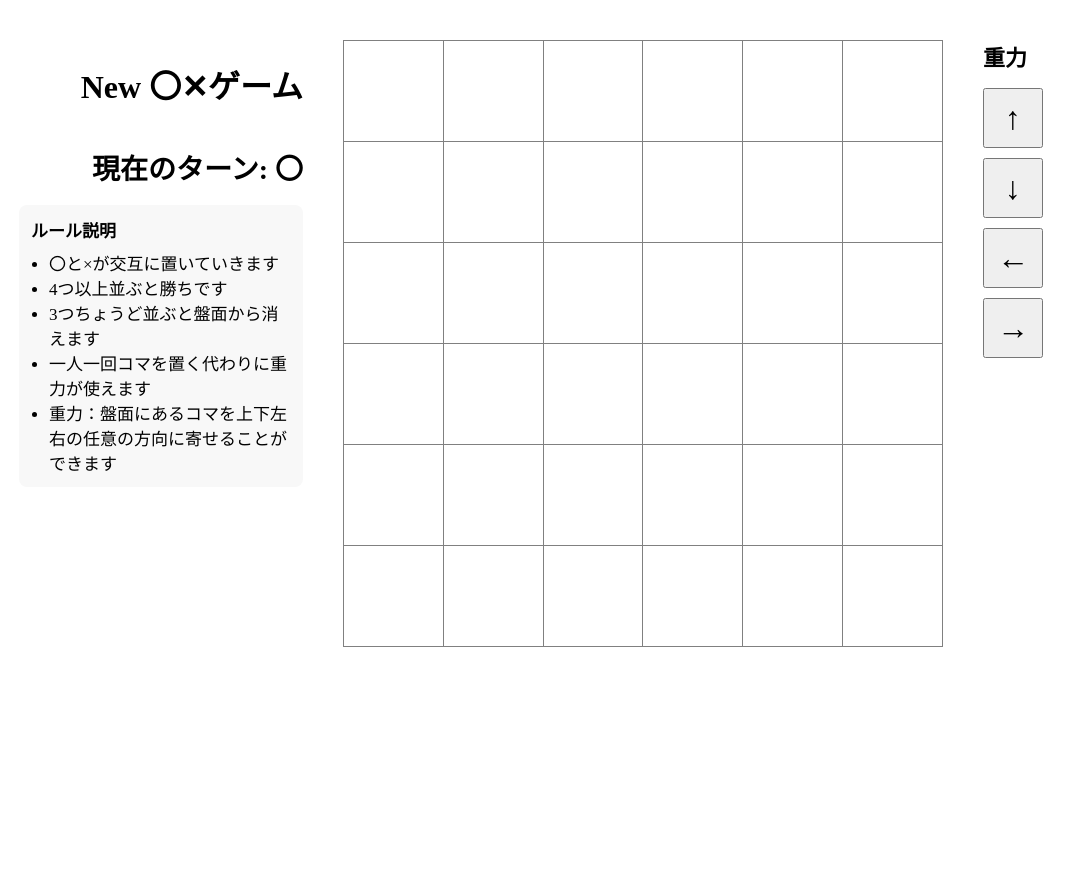
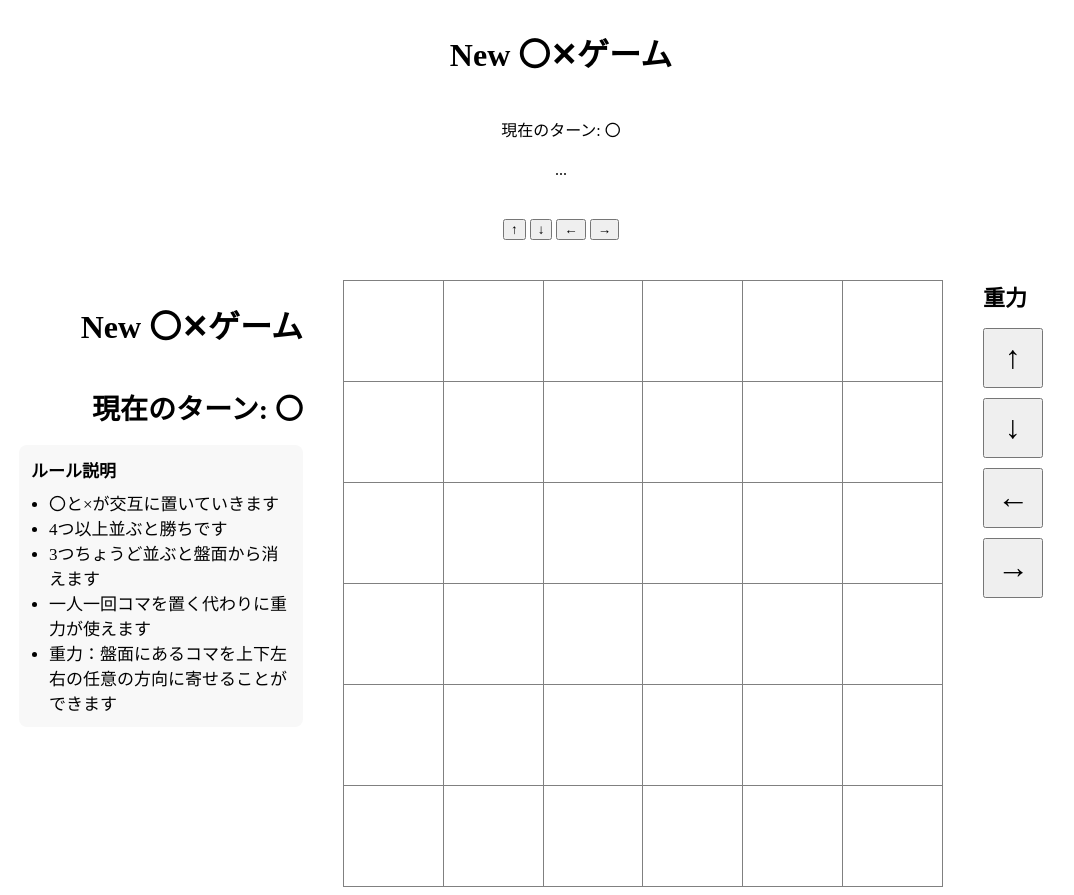
Before and after one commit to yaku151230-cloud/newox, a website: page marubatu.html in a window 1280 px wide. Shown: the whole page, without its empty margins (79-1153 px from the left). Before the commit the page ends 800 px from the top, so only its background shows below. Drawn offline with Linux system fonts and the light colour scheme.

Commit message:
Update marubatu.html

```diff
--- a/marubatu.html
+++ b/marubatu.html
@@ -7,6 +7,17 @@
     <link rel="stylesheet" href="style.css">
 </head>
 <body>
+    <div style="display: flex; flex-direction: column; align-items: center; gap: 20px;">
+    <h1>New 〇✕ゲーム</h1>
+    <span id="turn-info">現在のターン: 〇</span>
+    <table id="board">...</table>
+    <div id="gravity-buttons">
+        <button id="gravity-up">↑</button>
+        <button id="gravity-down">↓</button>
+        <button id="gravity-left">←</button>
+        <button id="gravity-right">→</button>
+    </div>
+</div>
     <div style="display: flex; justify-content: center; align-items: flex-start; gap: 40px; margin-top: 40px;">
         <div id="side-left" style="display: flex; flex-direction: column; align-items: flex-end; min-width: 180px;">
             <h1 style="margin-bottom: 40px;">New 〇✕ゲーム</h1>
@@ -88,4 +99,5 @@
     <div id="result"></div>
     <script src="script.js"></script>
 </body>
+
 </html>
```
